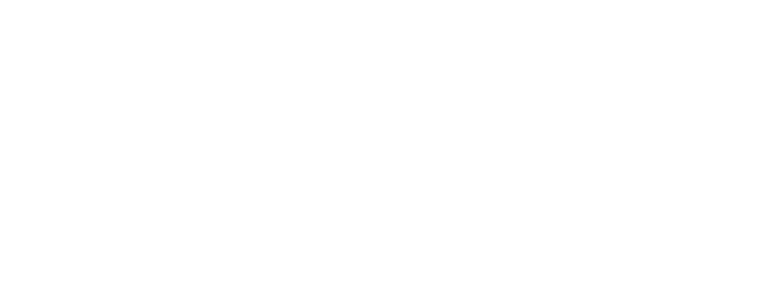
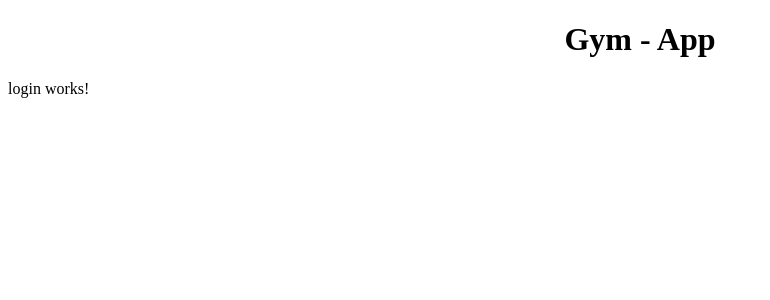
Before and after one commit to guillaumericard/Gym-app, an Angular app in the folder gym-app/: page / in a window 1280 px wide. Shown: the top 300 px of the page, without its empty margins (0-770 px from the left). Built offline with nearby package versions, Linux system fonts and the light colour scheme.

Commit message:
lien login app

```diff
--- a/gym-app/src/app/app.component.css
+++ b/gym-app/src/app/app.component.css
@@ -0,0 +1,5 @@
+
+
+.title{
+  text-align: center;
+}
--- a/gym-app/src/app/app.component.html
+++ b/gym-app/src/app/app.component.html
@@ -1,12 +1,4 @@
-<!DOCTYPE html>
-<html lang="en">
-<head>
-  <meta charset="UTF-8">
-  <meta http-equiv="X-UA-Compatible" content="IE=edge">
-  <meta name="viewport" content="width=device-width, initial-scale=1.0">
-  <title>Document</title>
-</head>
-<body>
-
-</body>
-</html>
+<div>
+<h1 class="title">Gym - App</h1>
+<app-login></app-login>
+</div>
```
